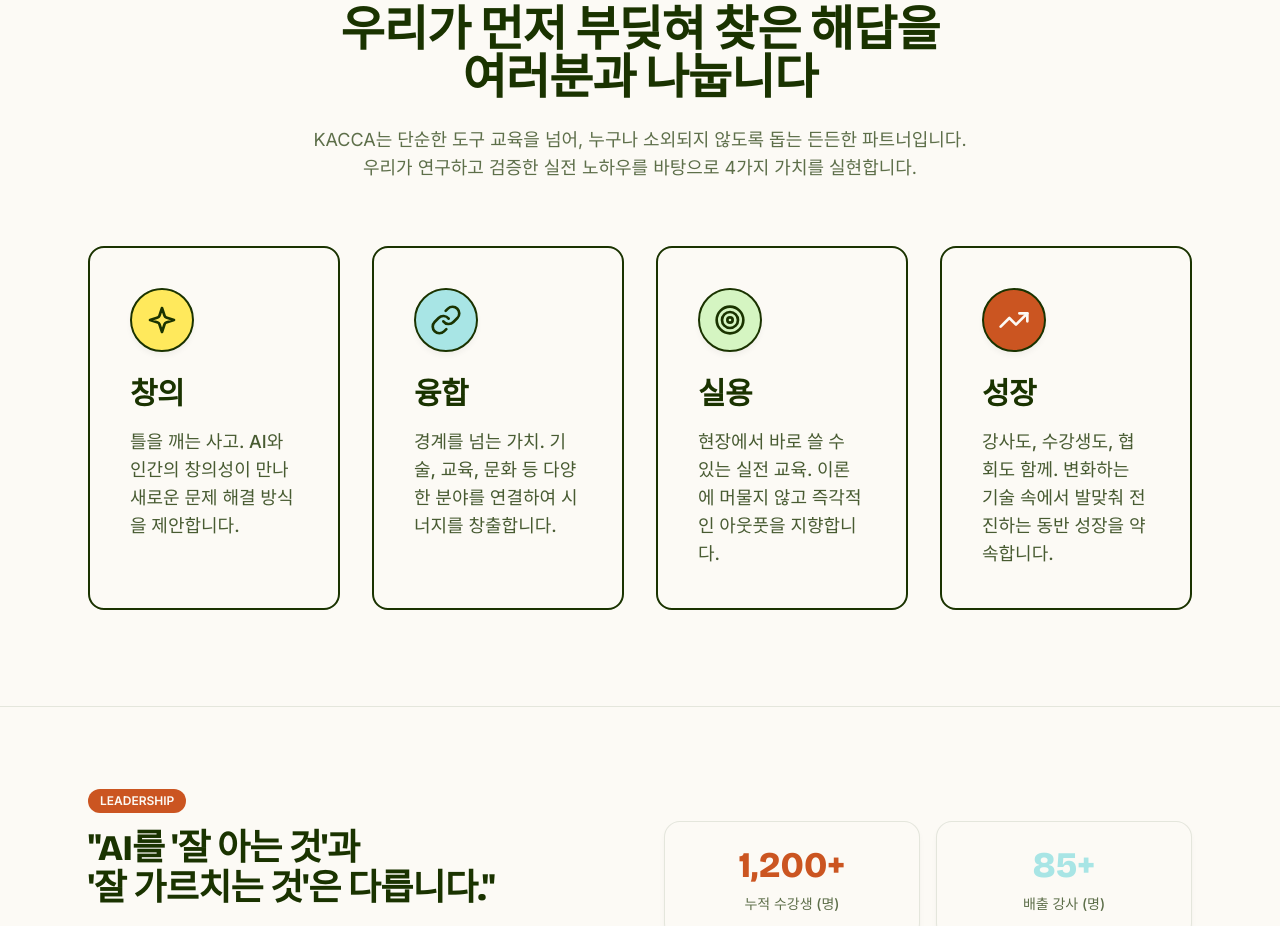
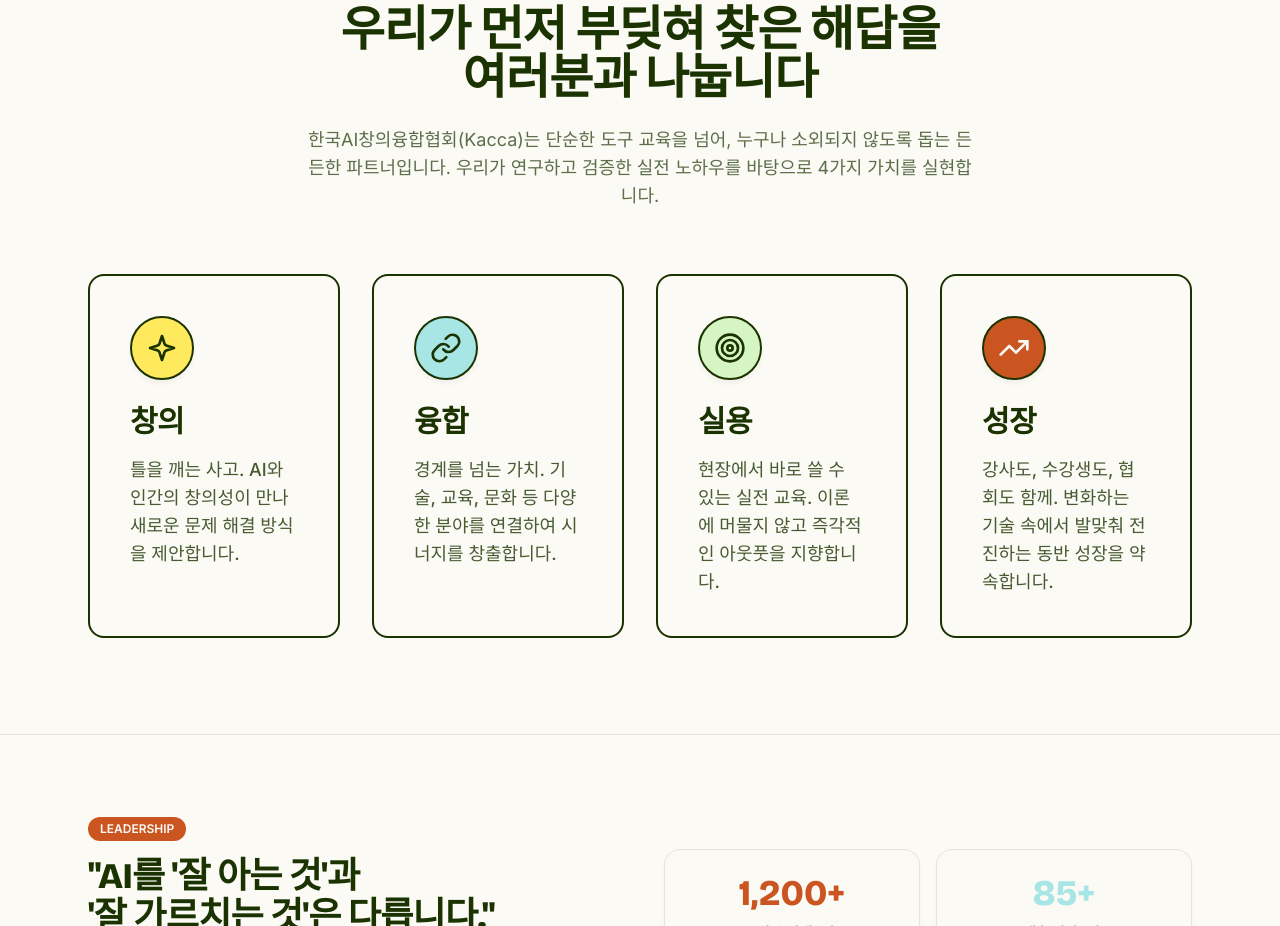
Before and after one commit to richheey/kacca_landing, a plain HTML site: page index.html in a window 1280 px wide. Shown: the part 1740-2666 px from the top of the page. Drawn offline with nearby package versions, Linux system fonts and the light colour scheme.

Commit message:
Update index.html
문구 수정

```diff
--- a/index.html
+++ b/index.html
@@ -252,7 +252,7 @@
             <div class="text-center mb-16 reveal">
                 <h2 class="text-3xl md:text-5xl font-heading font-bold mb-6">우리가 먼저 부딪혀 찾은 해답을<br>여러분과 나눕니다</h2>
                 <p class="text-lg text-deep-olive/70 max-w-2xl mx-auto">
-                    KACCA는 단순한 도구 교육을 넘어, 누구나 소외되지 않도록 돕는 든든한 파트너입니다. 우리가 연구하고 검증한 실전 노하우를 바탕으로 4가지 가치를 실현합니다.
+                    한국AI창의융합협회(Kacca)는 단순한 도구 교육을 넘어, 누구나 소외되지 않도록 돕는 든든한 파트너입니다. 우리가 연구하고 검증한 실전 노하우를 바탕으로 4가지 가치를 실현합니다.
                 </p>
             </div>
 
```
